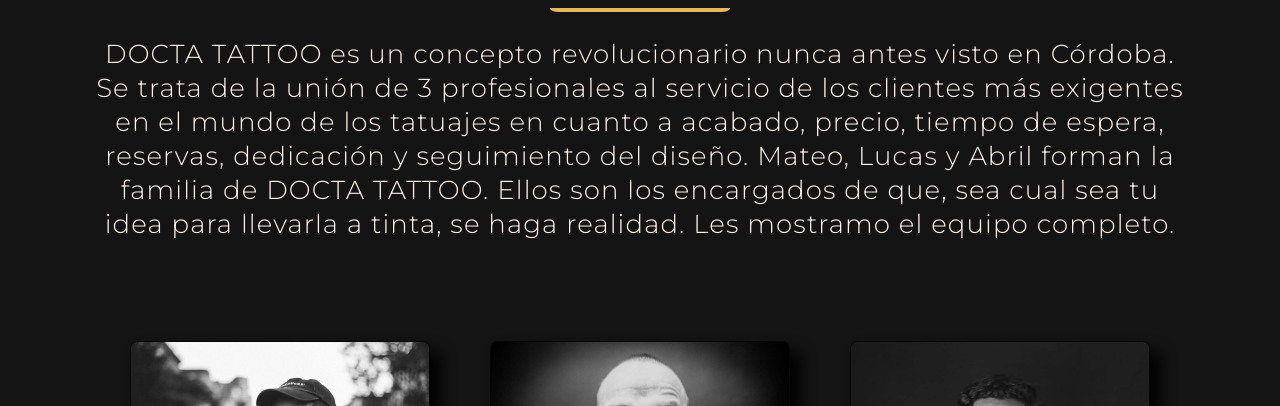
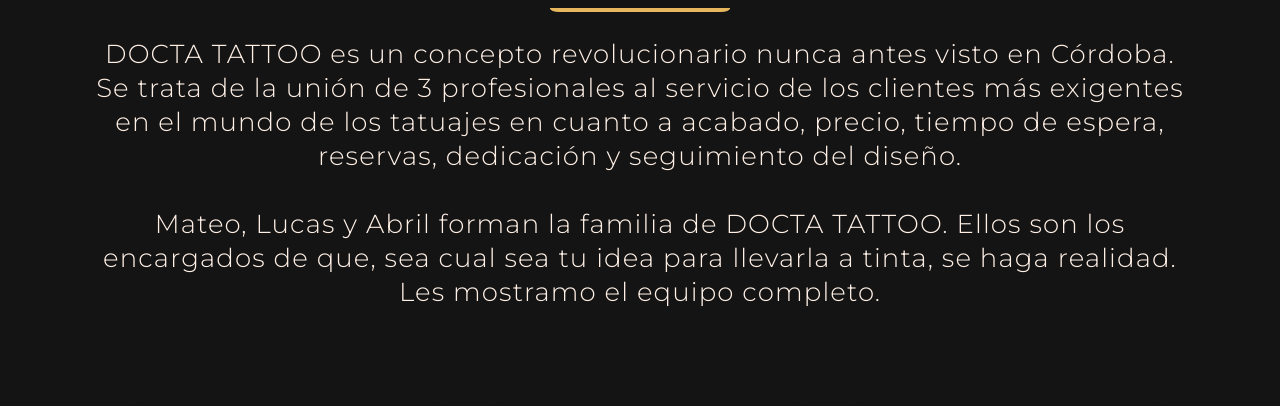
Before and after one commit to Mateomanea/coderhouse-mateo-manea, a website: page pages/artistas.html in a window 1280 px wide. Shown: the part 364-770 px from the top of the page. Drawn offline with nearby package versions, Linux system fonts and the light colour scheme; files whose address does not match are found by name.

Commit message:
Edite etiqueta p artistas

```diff
--- a/pages/artistas.html
+++ b/pages/artistas.html
@@ -60,7 +60,7 @@
             <p class="equipo__descripcion">
                 DOCTA TATTOO es un concepto revolucionario nunca antes visto en Córdoba. Se trata de la unión de 3
                 profesionales al servicio de los clientes más exigentes en el mundo de los tatuajes en cuanto a acabado,
-                precio, tiempo de espera, reservas, dedicación y seguimiento del diseño. Mateo, Lucas y Abril forman la
+                precio, tiempo de espera, reservas, dedicación y seguimiento del diseño. <br><br> Mateo, Lucas y Abril forman la
                 familia de DOCTA TATTOO. Ellos son los encargados de que, sea cual sea tu idea para llevarla a tinta, se
                 haga realidad. Les mostramo el equipo completo.
             </p>
```
